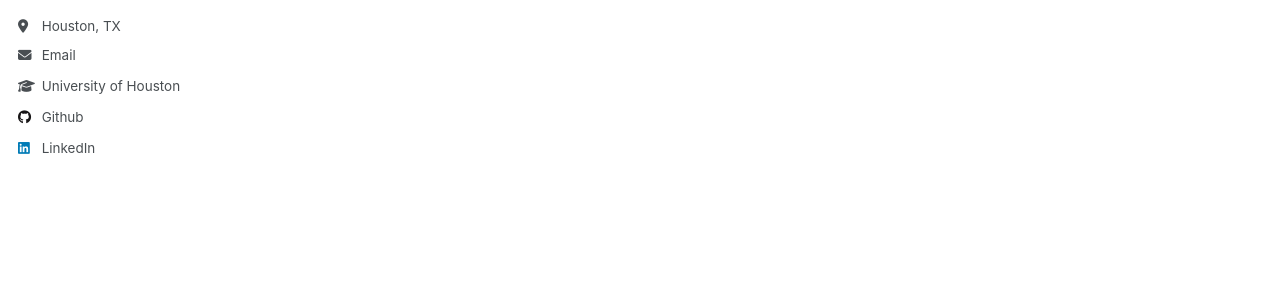
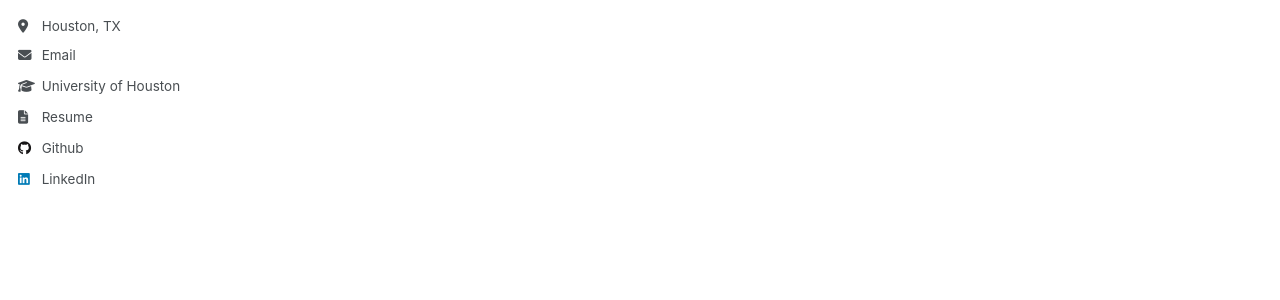
Before and after one commit to TRD159/TRD159.github.io, a Jekyll site: the page built from _pages/about.md, in a window 1280 px wide. Shown: the part 387-687 px from the top of the page. Built offline with Jekyll 4.4.1, drawn with Linux system fonts in a browser that asks for light colours.

Commit message:
Update author-profile.html

```diff
--- a/_includes/author-profile.html
+++ b/_includes/author-profile.html
@@ -38,6 +38,8 @@
       {% endif %}
 
       <li><a href="cs.uh.edu"><i class="fas fa-fw fa-graduation-cap icon-pad-right" aria-hidden="true"></i>University of Houston</a></li>
+
+      <li><a href="~/files/Resume.pdf"><i class="fas fa-fw fa-file-text icon-pad-right" aria-hidden="true"></i>Resume</a></li>
 
       <!-- Font Awesome and Academicons icons / Academic websites -->
       {% if author.arxiv %}
```
